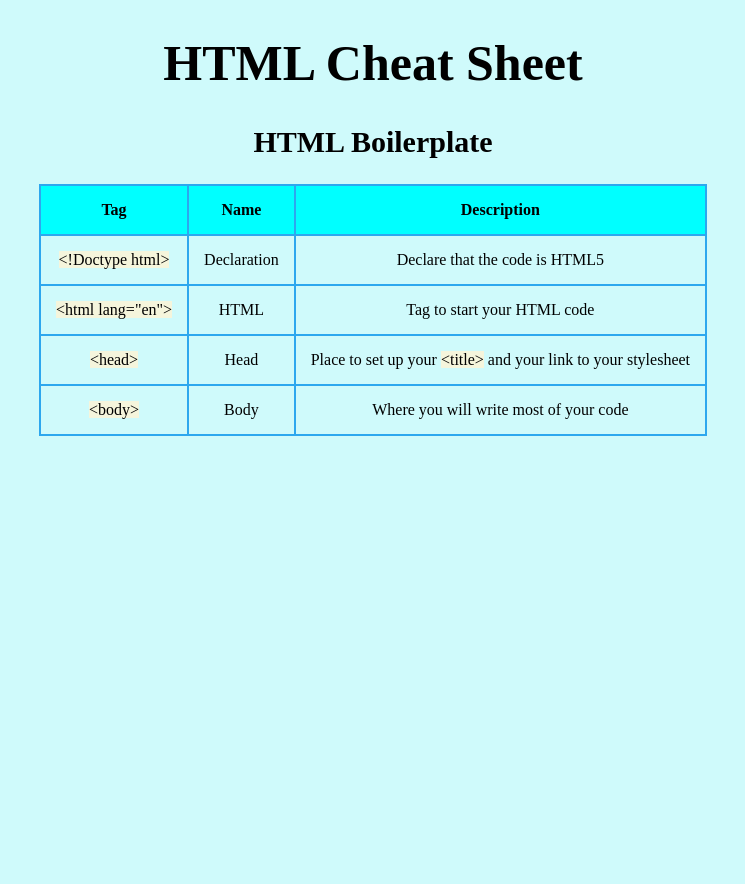
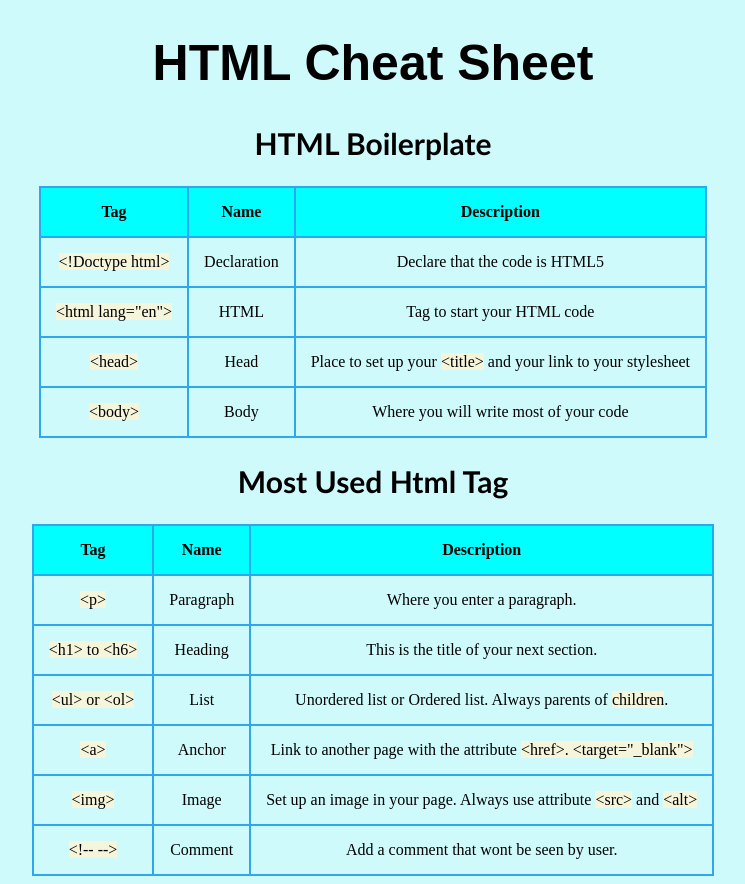
Before and after one commit to NickPwned/cheatsheet, a plain HTML site: page html.html in a window 1280 px wide. Shown: the whole page, without its empty margins (267-1012 px from the left). Before the commit the page ends 800 px from the top, so only its background shows below. Drawn offline with Linux system fonts and the light colour scheme.

Commit message:
Added most used table -Change some family-font in css.

```diff
--- a/html.html
+++ b/html.html
@@ -1,5 +1,6 @@
 <!DOCTYPE html>
 <html lang="en">
+
 <head>
     <link href="./styles.css" type="text/css" rel="stylesheet">
     <meta charset="UTF-8">
@@ -7,6 +8,7 @@
     <meta name="viewport" content="width=device-width, initial-scale=1.0">
     <title>Document</title>
 </head>
+
 <body class="html">
     <header>
         <h1>HTML Cheat Sheet</h1>
@@ -50,5 +52,60 @@
                 <td>Where you will write most of your code</td>
             </tr>
     </table>
+    <h2>Most Used Html Tag</h2>
+    <table class="basic">
+        <thead>
+            <tr>
+                <th>Tag</th>
+                <th>Name</th>
+                <th>Description</th>
+            </tr>
+        </thead>
+        <tbody>
+            <tr>
+                <td>
+                    <span class="code">&lt;p&gt;</span>
+                </td>
+                <td>Paragraph</td>
+                <td>Where you enter a paragraph.</td>
+            </tr>
+            <tr>
+                <td>
+                    <span class="code">&lt;h1&gt; to &lt;h6&gt;</span>
+                </td>
+                <td>Heading</td>
+                <td>This is the title of your next section.</td>
+            </tr>
+            <tr>
+                <td>
+                    <span class="code">&lt;ul&gt; or &lt;ol&gt;</span>
+                </td>
+                <td>List</td>
+                <td>Unordered list or Ordered list. Always parents of <span class="code">children</span>.</td>
+            </tr>
+            <tr>
+                <td>
+                    <span class="code">&lt;a&gt;</span>
+                </td>
+                <td>Anchor</td>
+                <td>Link to another page with the attribute <span class="code">&lt;href&gt;. &lt;target="_blank"&gt;</span></td>
+            </tr>
+            <tr>
+                <td>
+                    <span class="code">&lt;img&gt;</span>
+                </td>
+                <td>Image</td>
+                <td>Set up an image in your page. Always use attribute <span class="code">&lt;src&gt;</span> and <span class="code">&lt;alt&gt;</span></td>
+            </tr>
+            <tr>
+                <td>
+                    <span class="code">&lt;!-- --&gt;</span>
+                </td>
+                <td>Comment</td>
+                <td>Add a comment that wont be seen by user.</td>
+            </tr>
+        </tbody>
+    </table>
 </body>
+
 </html>
--- a/styles.css
+++ b/styles.css
@@ -1,10 +1,12 @@
 h1 {
+    font-family: Arial, Helvetica, sans-serif;
     font-size: 50px;
     text-align: center;
     width: 100%;
 }
 
 h2 {
+    font-family: 'Gill Sans', 'Gill Sans MT', Calibri, 'Trebuchet MS', sans-serif;
     font-size: 30px;
     text-align: center;
     width: 100%;
```
